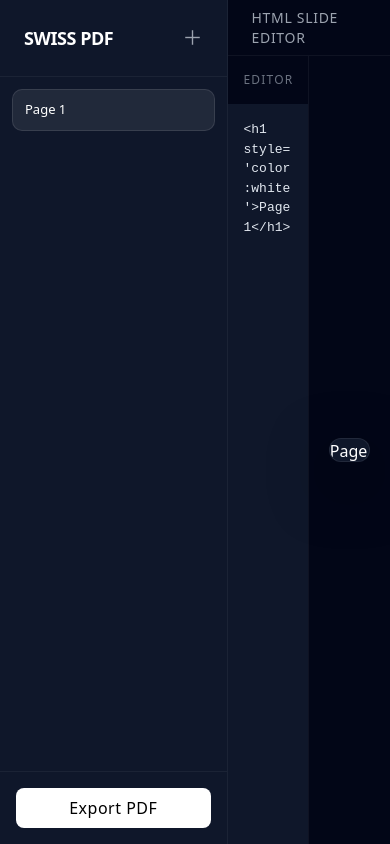
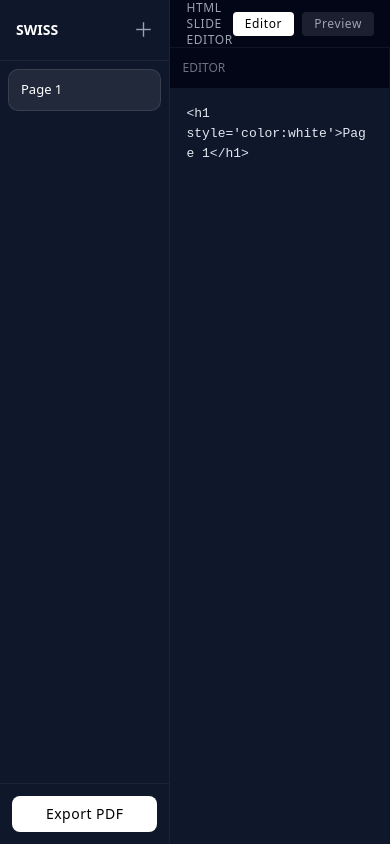
Before and after one commit to swiss97501-max/Swisshtml, a plain HTML site: page index.html in a window 390 px wide. Drawn offline with nearby package versions, Linux system fonts and the light colour scheme.

Commit message:
Update index.html

```diff
--- a/index.html
+++ b/index.html
@@ -5,34 +5,27 @@
   <meta name="viewport" content="width=device-width, initial-scale=1.0"/>
   <title>Swiss Slide PDF Engine</title>
 
-  <!-- Fonts -->
   <link href="https://fonts.googleapis.com/css2?family=Sarabun:wght@300;400;600;700&family=Playfair+Display:wght@700&display=swap" rel="stylesheet"/>
-
-  <!-- Tailwind (temporary) -->
   <script src="https://cdn.tailwindcss.com"></script>
-
-  <!-- CSS -->
   <link rel="stylesheet" href="styles.css">
 </head>
 
-<body class="bg-[#020617] text-white font-sans overflow-hidden">
+<body class="bg-[#020617] text-white font-sans">
 
-  <div class="flex h-screen w-full">
+<div class="flex h-screen w-full overflow-hidden">
 
   <!-- Sidebar -->
-    <aside class="w-64 bg-[#0f172a] border-r border-white/5 flex flex-col">
+  <aside class="w-56 md:w-64 bg-[#0f172a] border-r border-white/5 flex flex-col">
 
-      <div class="p-6 border-b border-white/5 flex justify-between items-center">
-        <h1 class="text-lg font-bold tracking-tight">SWISS PDF</h1>
+    <div class="p-4 md:p-6 border-b border-white/5 flex justify-between items-center">
+      <h1 class="text-sm md:text-lg font-bold">SWISS</h1>
       <button id="addPageBtn" class="text-gray-400 hover:text-white text-xl">＋</button>
     </div>
 
-      <div id="pageTabs" class="flex-1 overflow-y-auto p-3 space-y-2">
-        <!-- Tabs -->
-      </div>
+    <div id="pageTabs" class="flex-1 overflow-y-auto p-2 md:p-3 space-y-1"></div>
 
-      <div class="p-4 border-t border-white/5">
-        <button id="exportBtn" class="w-full bg-white text-black py-2 rounded-lg font-medium hover:bg-gray-200">
+    <div class="p-3 md:p-4 border-t border-white/5">
+      <button id="exportBtn" class="w-full bg-white text-black py-2 rounded-lg text-sm">
         Export PDF
       </button>
     </div>
@@ -43,26 +36,32 @@
   <main class="flex-1 flex flex-col">
 
     <!-- Header -->
-      <div class="h-14 border-b border-white/5 flex items-center px-6 text-sm text-gray-400 uppercase tracking-wider">
-        HTML Slide Editor
+    <div class="h-12 md:h-14 border-b border-white/5 flex items-center justify-between px-4 md:px-6 text-xs md:text-sm text-gray-400 uppercase tracking-wider">
+      <span>HTML Slide Editor</span>
+
+      <!-- Mobile Toggle -->
+      <div class="flex md:hidden gap-2">
+        <button id="showEditorBtn" class="px-3 py-1 bg-white text-black rounded">Editor</button>
+        <button id="showPreviewBtn" class="px-3 py-1 bg-white/10 rounded">Preview</button>
+      </div>
     </div>
 
     <!-- Content -->
     <div class="flex flex-1 overflow-hidden">
 
       <!-- Editor -->
-        <div class="w-1/2 border-r border-white/5 flex flex-col">
-          <div class="p-4 text-xs text-gray-500 uppercase tracking-widest">Editor</div>
+      <div id="editorPane" class="flex flex-col w-full md:w-1/2 border-r border-white/5">
+        <div class="p-3 md:p-4 text-xs text-gray-500 uppercase">Editor</div>
 
         <textarea
           id="editor"
-            placeholder="Write your HTML slide here..."
-            class="flex-1 bg-[#0f172a] text-white p-4 outline-none resize-none"
+          placeholder="Write your HTML slide..."
+          class="flex-1 bg-[#0f172a] text-white p-4 outline-none resize-none text-sm"
         ></textarea>
       </div>
 
       <!-- Preview -->
-        <div id="previewContainer" class="w-1/2 flex items-center justify-center p-6">
+      <div id="previewPane" class="hidden md:flex w-full md:w-1/2 items-center justify-center p-4 md:p-6">
         <div id="preview"></div>
       </div>
 
@@ -72,7 +71,6 @@
 
 </div>
 
-  <!-- JS -->
 <script src="script.js"></script>
 
 </body>
```
Lines whose indentation alone changed are shown as unchanged.
